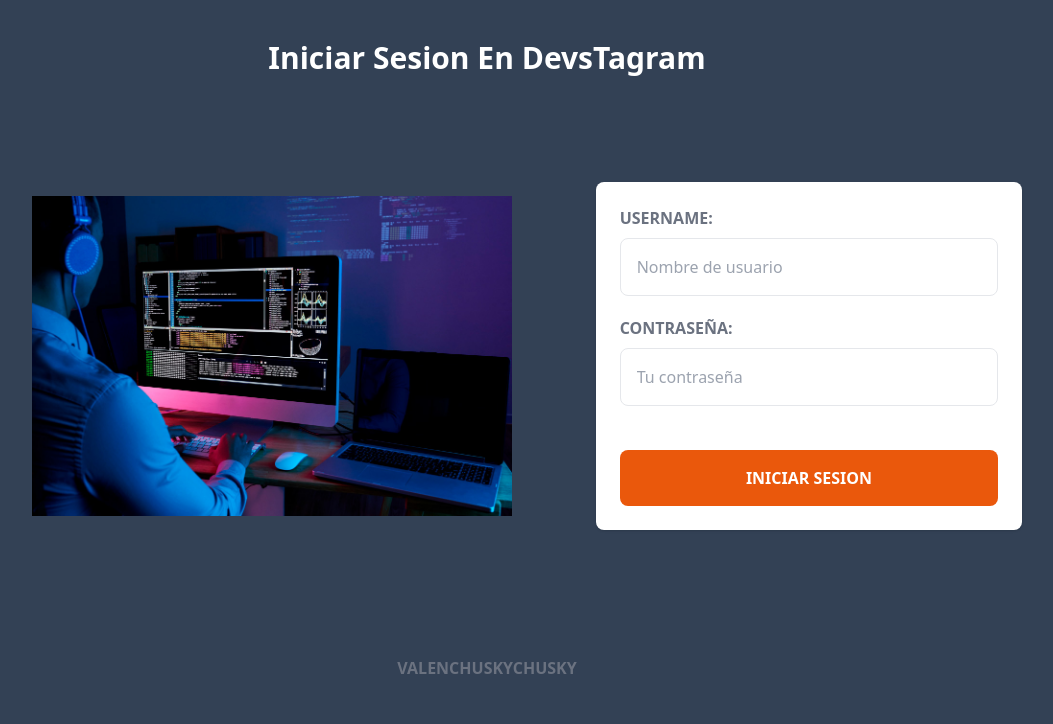
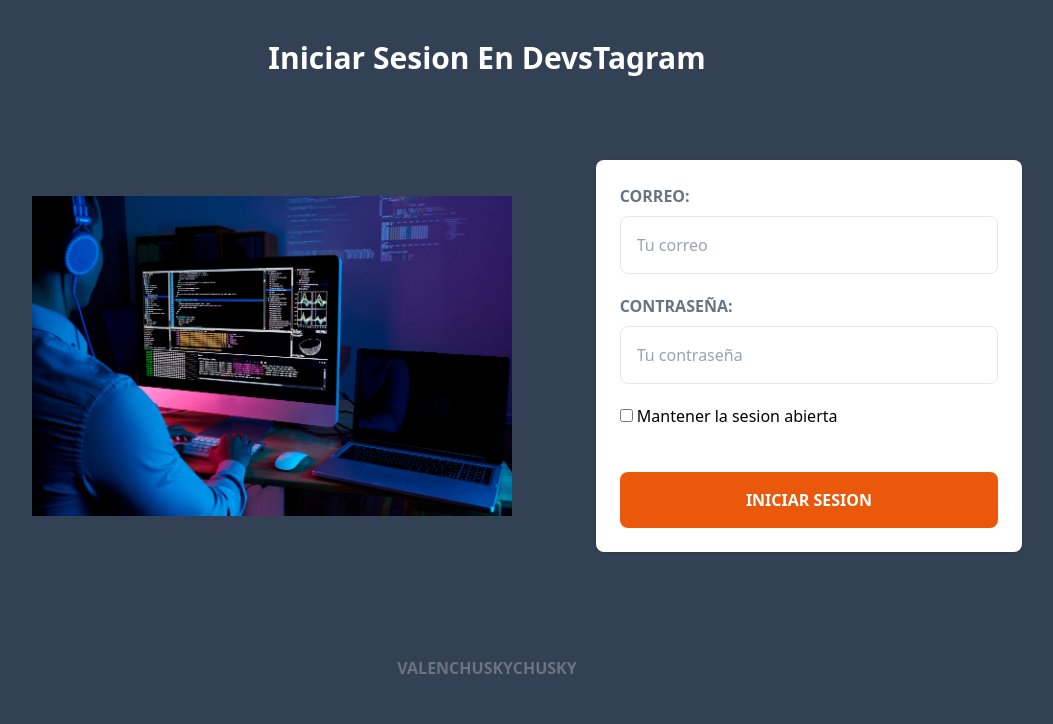
Before and after one commit to ValentinHRoldan/Laravel---FakeTagram, a Laravel app: page /login in a window 1280 px wide. Shown: the part 76-800 px from the top of the page, without its empty margins (153-1206 px from the left). Run offline with Laravel 12, Linux system fonts and the light colour scheme; style sheets or scripts are compiled from the project's sources.

Commit message:
se creo la funcionalidad de cierre de sesion, tambien se ajustó la plantilla segun la sesion del usuario esté iniciada o no

```diff
--- a/app/Http/Controllers/LoginController.php
+++ b/app/Http/Controllers/LoginController.php
@@ -3,10 +3,23 @@
 namespace App\Http\Controllers;
 
 use Illuminate\Http\Request;
+use Illuminate\Support\Facades\Auth;
 
 class LoginController extends Controller
 {
     public function index(){
         return view('auth.login');
     }
+
+    public function store(Request $r){
+        $r->validate([
+            'email' => 'required|email',
+            'password' => 'required'
+        ]);
+
+        if(!Auth::attempt(['email' => $r->email, 'password' => $r->password], $r->remember)){
+            return back()->with('mensaje', 'credenciales incorrectas');
+        }
+        return redirect()->route('post.index');
+    }
 }
--- a/resources/views/auth/dashboard.blade.php
+++ b/resources/views/auth/dashboard.blade.php
@@ -17,7 +17,7 @@ Tu Cuenta
                 <img src="{{ asset('img/usuario.svg') }}" alt="Imagen usuario">
             </div>
             <div class="md:w-8/12 lg:w-6/12 px-5">
-                <p class="text-gray-700 text-2xl">{{ Auth::user()->username }}</p>
+                <p class="text-white text-2xl">{{ Auth::user()->username }}</p>
             </div>
         </div>
 
--- a/resources/views/auth/login.blade.php
+++ b/resources/views/auth/login.blade.php
@@ -13,13 +13,16 @@ Iniciar Sesion En DevsTagram
         <div class="md:w-6/12 p-20">
             <img src="{{asset('img/login.jpg')}}" alt="">
         </div>
-        <div class="md:w-4/12 bg-white p-6 rounded-lg shadow">
-            <form>
+        <div class="md:w-4/12 bg-white text-black p-6 rounded-lg shadow">
+            <form action="{{ route('post.login') }}" method="POST">
                 @csrf
+                @if(session('mensaje'))
+                    <p class="bg-red-700 text-white my-2 rounded-lg text-sm p-2 text-center font-bold">{{ session('mensaje') }}</p>
+                @endif
                 <div class="mb-5">
-                    <label for="username" class="mb-2 block uppercase text-gray-500 font-bold">Username:</label>
-                    <input type="text" id="username" name="username" class="border p-4 w-full rounded-lg @error('name') border-red-700 @enderror" placeholder="Nombre de usuario">
-                    @error('username')
+                    <label for="email" class="mb-2 block uppercase text-gray-500 font-bold">Correo:</label>
+                    <input type="email" id="email" name="email" class="border p-4 w-full rounded-lg @error('name') border-red-700 @enderror" placeholder="Tu correo">
+                    @error('email')
                         <p class="bg-red-700 text-white my-2 rounded-lg text-sm p-2 text-center font-bold">{{ $message }}</p>
                     @enderror
                 </div>
@@ -30,6 +33,9 @@ Iniciar Sesion En DevsTagram
                         <p class="bg-red-700 text-white my-2 rounded-lg text-sm p-2 text-center font-bold">{{ $message }}</p>
                     @enderror
                 </div>
+                <div class="mb-5">
+                    <input type="checkbox" name="remember" class="text-sm text-gray-600"> Mantener la sesion abierta
+                </div>
                 <br>
                 <input type="submit" value="Iniciar Sesion" class="bg-orange-600 hover:bg-orange-700 transition-colors cursor-pointer uppercase font-bold w-full p-4 rounded-lg text-white">
             </form>
--- a/resources/views/auth/registro.blade.php
+++ b/resources/views/auth/registro.blade.php
@@ -13,7 +13,7 @@ Crear una cuenta en DevsTagram
         <div class="md:w-6/12 p-20">
             <img src="{{asset('img/f2.jpg')}}" alt="">
         </div>
-        <div class="md:w-4/12 bg-white p-6 rounded-lg shadow">
+        <div class="md:w-4/12 bg-white text-black p-6 rounded-lg shadow">
             <form action="{{route('registro')}}" method="POST">
                 @csrf
                 <div class="mb-5">
--- a/resources/views/layouts/base.blade.php
+++ b/resources/views/layouts/base.blade.php
@@ -10,10 +10,31 @@
         <header class="p-5 bg-orange-700 m-0">
             <div class="container mx-auto flex justify-between items-center">
                 <a href="/"><h1 class="text-3xl font-black cursor-pointer">DevsTagram</h1></a>
+                {{-- 1 forma de comprobar autenticacion --}}
+                {{-- @if(Auth::user())
+                    <p>autenticado</p>
+                @else
+                    <p>no autenticado</p>
+                @endif --}}
+
+
+                @guest
                 <nav class="flex gap-2 items-center">
                     <a href="{{ route('login') }}" class="text-sm font-bold text-gray-50 uppercase">Login</a>
                     <a href="{{route('registro')}}" class="text-sm font-bold text-gray-50 uppercase">Crear Cuenta</a>
                 </nav>
+                @endguest
+
+                @auth
+                <form action="{{ route('logout') }}" method="POST">
+                    @csrf
+                    <nav class="flex gap-2 items-center">
+                        <input type="submit" class="text-sm font-bold text-gray-50 uppercase" value="Cerrar Sesion">
+                    </nav>
+                </form>
+                @endauth
+
+
             </div>
         </header>
         <main class="container mx-auto mt-10">
--- a/routes/web.php
+++ b/routes/web.php
@@ -1,6 +1,7 @@
 <?php
 
 use App\Http\Controllers\LoginController;
+use App\Http\Controllers\LogoutController;
 use App\Http\Controllers\PostController;
 use App\Http\Controllers\RegistroController;
 use Illuminate\Support\Facades\Route;
@@ -21,5 +22,8 @@ Route::post('/registro', [RegistroController::class, 'store'])->name('registro')
 Route::get('/autenticar', [RegistroController::class, 'auntenticar']);
 
 Route::get('/login', [LoginController::class, 'index'])->name('login');
+Route::post('/login', [LoginController::class, 'store'])->name('post.login');
 
 Route::get('/muro', [PostController::class, 'index'])->name('post.index')->middleware('auth');
+
+Route::post('/logout', [LogoutController::class, 'index'])->name('logout');
```
Also changed, not shown: app/Http/Controllers/LogoutController.php (added, +16 -0 lines).
